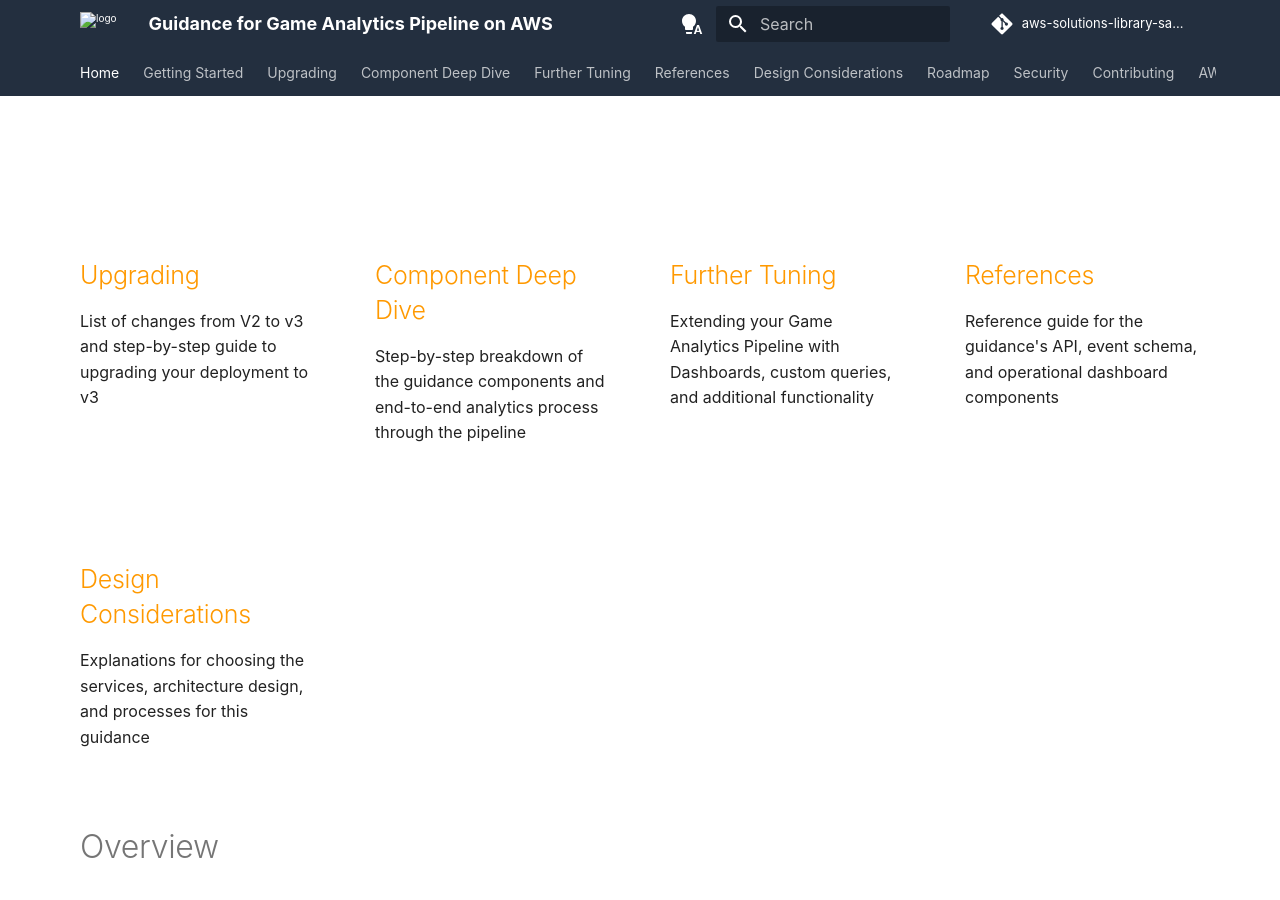
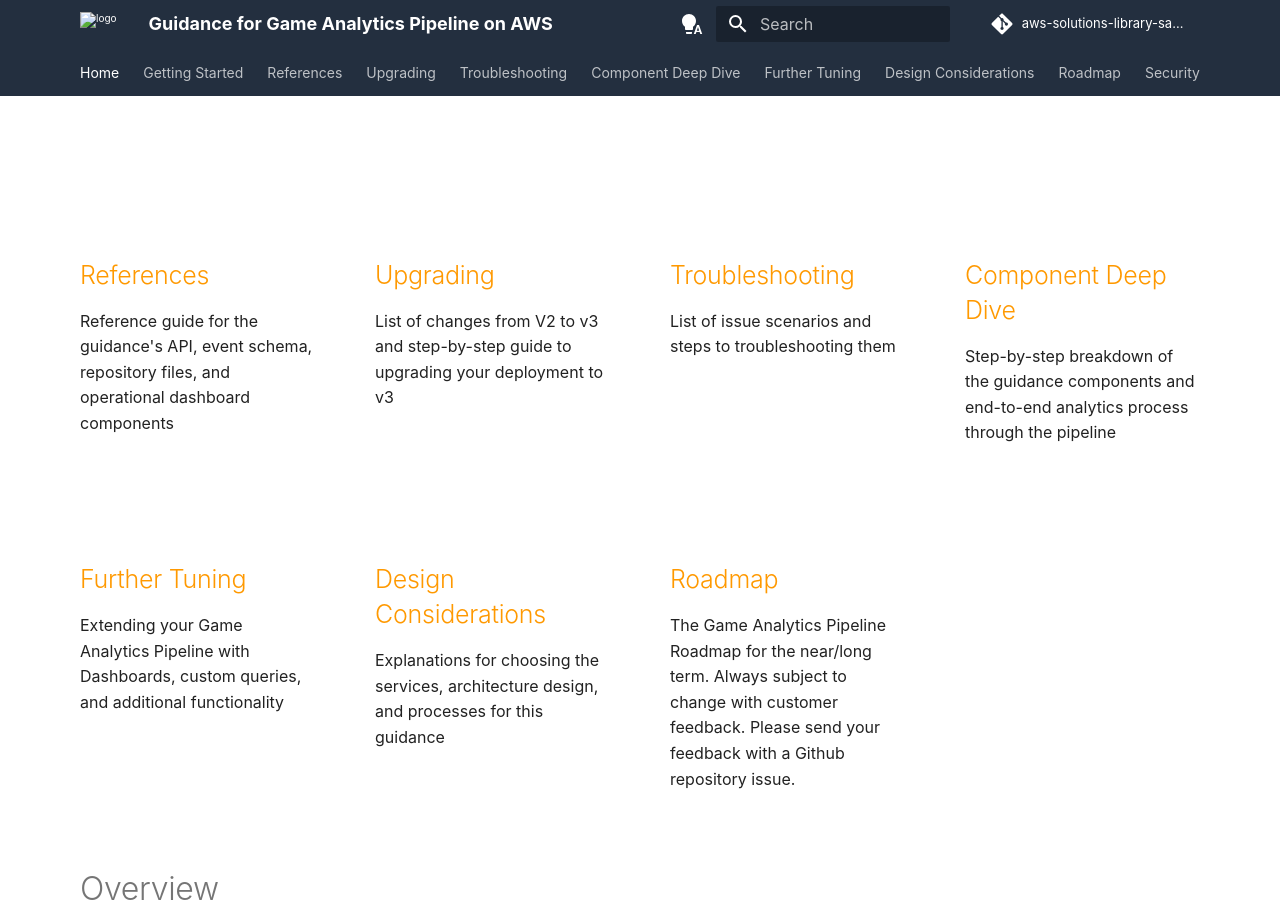
Before and after one commit to NathanCYee/guidance-for-game-analytics-pipeline-on-aws, an MkDocs documentation site: the page built from docs/index.md, in a window 1280 px wide and 900 px high, scrolled down 720 px. Built offline with MkDocs 1.6.1 and Material for MkDocs 9.7.7, drawn with Linux system fonts in a browser that asks for light colours; comment, search, counter and statistics services are not loaded.

```diff
--- a/docs/index.md
+++ b/docs/index.md
@@ -7,22 +7,28 @@
   subtitle: A sample infrastructure for getting started quickly with Game Analytics, built by AWS for the game development community.
   getting_started_button: Getting Started
   source_button: Source Code
-features:
+features: # NOTE: Update this for the new page format/order
+  - title: References
+    link: references/api-reference.html
+    description: Reference guide for the guidance's API, event schema, repository files, and operational dashboard components
   - title: Upgrading
     link: upgrading/v2-to-v3-changes.html
     description: List of changes from V2 to v3 and step-by-step guide to upgrading your deployment to v3
+  - title: Troubleshooting
+    link: troubleshooting.html
+    description: List of issue scenarios and steps to troubleshooting them
   - title: Component Deep Dive
     link: component-deep-dive.html
     description: Step-by-step breakdown of the guidance components and end-to-end analytics process through the pipeline
   - title: Further Tuning
     link: further-tuning.html
     description: Extending your Game Analytics Pipeline with Dashboards, custom queries, and additional functionality
-  - title: References
-    link: references/api-reference.html
-    description: Reference guide for the guidance's API, event schema, and operational dashboard components
   - title: Design Considerations
     link: design-considerations.html
     description: Explanations for choosing the services, architecture design, and processes for this guidance
+  - title: Roadmap
+    link: roadmap.html
+    description: The Game Analytics Pipeline Roadmap for the near/long term. Always subject to change with customer feedback. Please send your feedback with a Github repository issue.
 companies:
   title:
   list:
--- a/mkdocs.yml
+++ b/mkdocs.yml
@@ -90,16 +90,18 @@
 nav:
   - Home: index.md
   - Getting Started: getting-started.md
+  - References:
+    - API Reference: references/api-reference.md
+    - Schema Reference: references/schema-reference.md
+    - Operational Dashboard Reference: references/ops-dashboard-reference.md
+    - File/Folder Reference: references/file-reference.md
   - Upgrading:
       - Changelog: upgrading/v2-to-v3-changes.md
       - Upgrade Guide: upgrading/v2-migration.md
       - (old-flink-remove): upgrading/flink-migration.md
+  - Troubleshooting: troubleshooting.md
   - Component Deep Dive: component-deep-dive.md
   - Further Tuning: further-tuning.md
-  - References:
-    - API Reference: references/api-reference.md
-    - Schema Reference: references/schema-reference.md
-    - Operational Dashboard Reference: references/ops-dashboard-reference.md
   - Design Considerations: design-considerations.md
   - Roadmap: roadmap.md
   - Security: security.md
```
Also changed, not shown: docs/component-deep-dive.md (+5 -2 lines), docs/further-tuning.md (+4 -0 lines), docs/references/file-reference.md (added), docs/troubleshooting.md (added), 3 other files.
